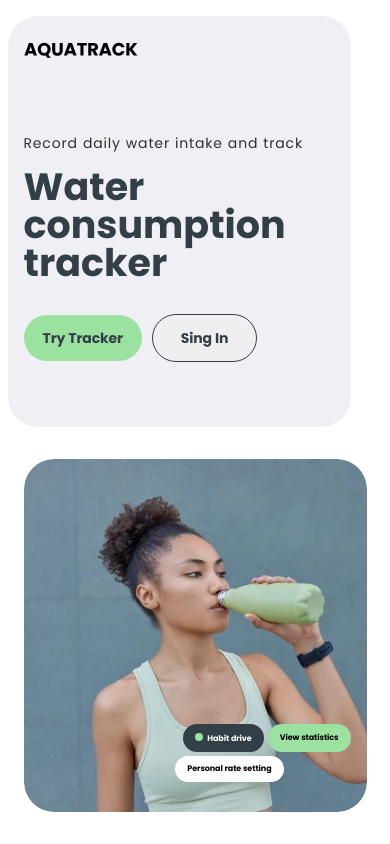
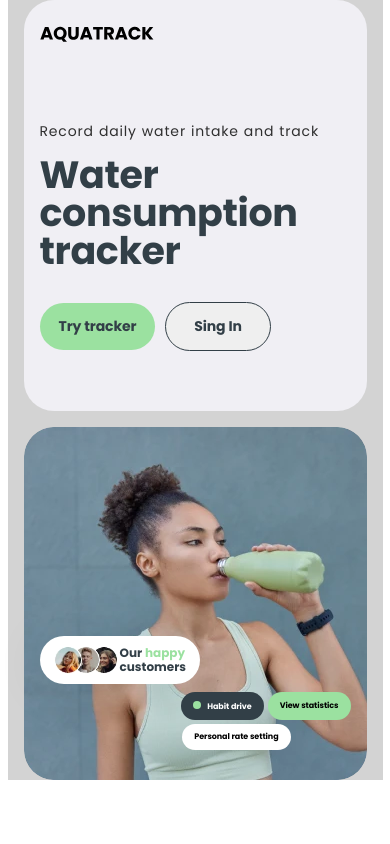
Before and after one commit to Serhii-Ivanchenko/Team-03-project-front, a React (Vite) app: page / in a window 390 px wide. Built offline with nearby package versions, Linux system fonts and the light colour scheme.

Commit message:
complete styling for mobile

```diff
--- a/src/components/HomePage/AdvantagesSection/AdvantagesSection.jsx
+++ b/src/components/HomePage/AdvantagesSection/AdvantagesSection.jsx
@@ -1,16 +1,73 @@
 import css from "./AdvantagesSection.module.css";
+import firstGirl1x from "../../../assets/images/main_page/first_girl_avatar_1x.webp";
+import firstGirl2x from "../../../assets/images/main_page/first_girl_avatar_2x.webp";
+import boy1x from "../../../assets/images/main_page/boy_avatar_1x.webp";
+import boy2x from "../../../assets/images/main_page/boy_avatar_2x.webp";
+import secondGirl1x from "../../../assets/images/main_page/second_girl_avatar_1x.webp";
+import secondGirl2x from "../../../assets/images/main_page/second_girl_avatar_2x.webp";
 
 const AdvantagesSection = () => {
   return (
-    <div className={css.img}>
-      {/* <span className={css.customers}>
+    <div className={css.advSection}>
+      <div className={css.happyContainer}>
+        <ul className={css.happyList}>
+          <li className={css.happyItem}>
+            <picture>
+              <source
+                type="image/webp"
+                srcSet={`${firstGirl1x} 1x, ${firstGirl2x} 2x`}
+              />
+              <img
+                className={css.happyImage}
+                src={firstGirl1x}
+                srcSet={`${firstGirl1x} 1x, ${firstGirl2x} 2x`}
+                alt="happy-girl"
+                loading="lazy"
+                width="28"
+                height="28"
+              />
+            </picture>
+          </li>
+          <li className={css.happyItem}>
+            <picture>
+              <source type="image/webp" srcSet={`${boy1x} 1x, ${boy1x} 2x`} />
+              <img
+                className={css.happyImage}
+                src={boy1x}
+                srcSet={`${boy1x} 1x, ${boy2x} 2x`}
+                alt="happy-boy"
+                loading="lazy"
+                width="28"
+                height="28"
+              />
+            </picture>
+          </li>
+          <li className={css.happyItem}>
+            <picture>
+              <source
+                type="image/webp"
+                srcSet={`${secondGirl1x} 1x, ${secondGirl2x} 2x`}
+              />
+              <img
+                className={css.happyImage}
+                src={secondGirl1x}
+                srcSet={`${secondGirl2x} 1x, ${secondGirl2x} 2x`}
+                alt="happy-girl"
+                loading="lazy"
+                width="28"
+                height="28"
+              />
+            </picture>
+          </li>
+        </ul>
 
-        <img src={.} alt="Heart" />
-        <img src={} alt="Star" />
-        <img src={} alt="Check" />
-        Our happy customers
-      </span> */}
-      {/* <span className={css.happy}>happy</span> */}
+        <div className={css.happyCustomers}>
+          <p className={css.happyText}>
+            Our <span className={css.accent}>happy</span> customers
+          </p>
+        </div>
+      </div>
+
       <div className={css.infoStaticsBtn}>
         <button className={css.habitbtn}>
           <span className={css.circle}></span> Habit drive
--- a/src/components/HomePage/AdvantagesSection/AdvantagesSection.module.css
+++ b/src/components/HomePage/AdvantagesSection/AdvantagesSection.module.css
@@ -1,67 +1,216 @@
-
-.img{
+.advSection {
+    padding: 0 16px;
     background-image: url(../../../assets/images/main_page/main_page_mobile_girl_1x.webp);
     background-repeat: no-repeat;
-width: 343px;
+    background-size: contain;
+    background-position: center;
+    max-width: 343px;
     height: 353px;
     border-radius: 30px;
-margin-top:16px;
-float: left;
 }
 
-.habitbtn{
-    background: #323F47;
-color: #FFF;
+@media only screen and (max-width: 767px) and (min-resolution: 192dpi) {
+    .advSection {
+        background-image: url(../../../assets/images/main_page/main_page_mobile_girl_2x.webp);
+    }
+}
 
+@media only screen and (min-width: 768px) {
+    .advSection {
+        background-image: url(../../../assets/images/main_page/main_page_tablet_girl_1x.webp);
+        /* height: 1024px;
+        padding-top: 32px;
+        padding-bottom: 32px;
+        background-size: 50% 100%; */
     }
-.statistics, .habitbtn, .rate{
+}
+
+@media only screen and (min-width: 768px) and (min-resolution: 192dpi) {
+    .advSection {
+        background-image: url(../../../assets/images/main_page/main_page_tablet_girl_2x.webp);
+    }
+}
+
+@media only screen and (min-width: 1440px) {
+    .advSection {
+        background-image: url(../../../assets/images/main_page/main_page_desktop_girl_1x.webp);
+        /* padding-bottom: 32px;
+        padding-top: 32px;
+        height: 900px;
+        background-size: contain; */
+    }
+}
+
+@media only screen and (min-width: 1440px) and (min-resolution: 192dpi) {
+    .advSection {
+        background-image: url(../../../assets/images/main_page/main_page_desktop_girl_2x.webp);
+    }
+}
+
+
+
+/*  */
+.happyContainer {
+    width: 160px;
+    height: 48px;
+    margin-top: 209px;
+    margin-bottom: 8px;
+    padding: 10px 14px;
+    display: flex;
+    align-items: center;
+    border-radius: 30px;
+    background: #FFF;
+    box-shadow: 0px 4px 50px 0px rgba(0, 0, 0, 0.10);
+}
+
+@media only screen and (min-width: 768px) {
+    .hero-reviews-container {
+        flex-direction: row;
+        gap: 12px;
+    }
+}
+
+.happyList {
+    display: flex;
+    padding-right: 1px;
+}
+
+@media only screen and (min-width: 768px) {
+    .hero-reviews-list {
+        padding-right: 0;
+    }
+}
+
+.happyItem {
+    flex-shrink: 0;
+}
+
+.happyItem:nth-child(3) {
+    margin-left: -10px;
+    z-index: 1;
+}
+
+.happyItem:nth-child(2) {
+    margin-left: -10px;
+    z-index: 2;
+}
+
+.happyItem:nth-child(1) {
+    z-index: 3;
+}
+
+@media only screen and (min-width: 768px) {
+    .happyItem:nth-child(2) {
+        margin-left: -13px;
+    }
+}
+
+@media only screen and (min-width: 768px) {
+    .happyItem:nth-child(3) {
+        margin-left: -12px;
+    }
+}
+
+.happyImage {
+    width: 28px;
+    height: 28px;
+    /* border: 2px solid #1D1D1D; */
+
+    border-radius: 100px;
+    /* border: 2px solid #1D1D1D; */
+    background: transparent;
+}
+
+@media only screen and (min-width: 768px) {
+    .hero-reviews-image {
+        width: 54px;
+        height: 54px;
+        border: 3px solid #1D1D1D;
+    }
+}
+
+
+.happyCustomers {
+    display: flex;
+    align-items: center;
+    margin-left: 65px;
+}
+
+@media only screen and (min-width: 768px) {
+    .hero-wrapper-first {
+        flex-direction: column;
+        gap: 8px;
+    }
+}
+
+.happyText {
+    color: #323F47;
+    font-family: Poppins;
+    font-size: 12px;
+    font-style: normal;
+    font-weight: 700;
+    line-height: 1.17em;
+}
+
+.accent {
+    color: #9BE1A0;
+}
+
+
+
+
+/*  */
+
+.infoStaticsBtn {
+    display: flex;
+    gap: 4px;
+    justify-content: flex-end;
+    margin-bottom: 4px;
+}
+
+.statistics,
+.habitbtn,
+.rate {
     border-radius: 30px;
     padding: 9px 12px;
-    border:none;
+    border: none;
     text-align: center;
     font-family: Poppins;
     font-size: 8px;
     font-style: normal;
     font-weight: 700;
-line-height: 8px;
-letter-spacing: -0.08px;
-
+    line-height: 1em;
+    letter-spacing: -0.01em;
+}
+.habitbtn {
+    background: #323F47;
+    color: #FFF;
 }
 
-
-.statistics{
-    background:#9BE1A0;
-}
-.rate{
-    background: #FFF;
-}
-
-.infoStaticsBtn{
-    display: flex;
-gap:4px;
-    margin-top: 265px;
-    margin-right: 16px;
-justify-content: flex-end;
-}
-
-
-.ratebtn{
-        display: flex;
-    justify-content: flex-end;
-       padding-top: 4px;
-    padding-right: 83px;
-
-}
-
-
-.circle{
+.circle {
     border-radius: 50px;
     background-color: #9BE1A0;
     width: 8px;
     height: 8px;
     display: inline-block;
-     margin-right: 2px;
+    margin-right: 4px;
 }
+
+.statistics {
+    background: #9BE1A0;
+}
+
+.ratebtn {
+    display: flex;
+    justify-content: flex-end;
+    margin-right: 60px;
+}
+
+.rate {
+    background: #FFF;
+}
+
+
 /* ================================== */
 
 
@@ -100,31 +249,34 @@ line-height: 22.4px;
 
 @media screen and (min-width: 768px) {
 
-.img{
+    .img {
         background-image: url(../../../assets/images/main_page/main_page_tablet_girl_1x.webp);
         width: 704px;
         height: 446px;
 
     }
-.infoStaticsBtn{
+
+    .infoStaticsBtn {
         display: flex;
-gap:10px;
+        gap: 10px;
         margin-top: 336px;
         margin-right: 32px;
         justify-content: flex-end;
     }
 
 
-.statistics, .habitbtn, .rate{
+    .statistics,
+    .habitbtn,
+    .rate {
         padding: 11px 16px;
-    border:none;
+        border: none;
         font-size: 12px;
         line-height: 12px;
         letter-spacing: -0.12px;
 
     }
 
-.ratebtn{
+    .ratebtn {
         display: flex;
         justify-content: flex-end;
         padding-top: 10px;
@@ -144,7 +296,7 @@ letter-spacing: -0.12px;
 
 @media screen and (min-width: 1440px) {
 
-.img{
+    .img {
         background-image: url(../../../assets/images/main_page/main_page_desktop_girl_1x.webp);
         width: 672px;
         height: 736px;
@@ -161,15 +313,15 @@ letter-spacing: -0.12px;
 
 } */
 
-.infoStaticsBtn{
+    .infoStaticsBtn {
         display: flex;
-gap:10px;
+        gap: 10px;
         margin-top: 594px;
         /* margin-right: 32px; */
         /* justify-content: flex-end; */
     }
 
-.ratebtn{
+    .ratebtn {
         display: flex;
         justify-content: flex-end;
         padding-top: 10px;
--- a/src/components/HomePage/WelcomeSection/WelcomeSection.jsx
+++ b/src/components/HomePage/WelcomeSection/WelcomeSection.jsx
@@ -12,7 +12,7 @@ const WelcomeSection = () => {
         <p className={css.descr}>Record daily water intake and track</p>
         <h1 className={css.title}>Water consumption tracker</h1>
         <Link className={css.singup} to="/signup">
-          <button className={css.btn}>Try Tracker</button>
+          <button className={css.btn}>Try tracker</button>
         </Link>
         <Link className={css.singin} to="/signin">
           <button className={css.btnSingIn}>Sing In</button>
--- a/src/components/HomePage/WelcomeSection/WelcomeSection.module.css
+++ b/src/components/HomePage/WelcomeSection/WelcomeSection.module.css
@@ -1,71 +1,63 @@
 .mainContainer {
-  width: 343px;
+  max-width: 343px;
   height: 411px;
+  padding: 24px 16px;
   background-color: #f0eff4;
   border-radius: 30px;
-  margin: 16px;
-  float:right;
 }
 
 .logoMain {
-  margin-left: 16px;
-  margin-top: 24px;
+margin-bottom: 74px;
 }
 
 .descr {
+  margin-bottom: 16px;
   color: #2f2f2f;
   font-size: 14px;
   font-weight: 400;
-  line-height: 18px;
-  letter-spacing: 0.84px;
-  padding-bottom: 16px;
+  line-height: 1.29em;
+  letter-spacing: 0.06em;
 }
 
 .title {
+  margin-bottom: 32px;
   font-size: 38px;
   font-style: normal;
   font-weight: 700;
-  line-height: 38px;
+  line-height: 1em;
   font-family: "Poppins", sans-serif;
   color: #323f47;
-  padding-bottom: 32px;
-
-
+  letter-spacing: -0.01em;
 }
 
 .btn {
-  padding-right: 16px;
-  text-decoration: none;
+padding: 14px 19px;
+  margin-right: 10px;
   font-family: "Poppins", sans-serif;
   font-weight: 700;
   font-size: 14px;
-  line-height: 18px;
-  letter-spacing: -0.14px;
-  text-align: center;
+  line-height: 1.29em;
+  letter-spacing: -0.01em;
   color: #323f47;
   border: none;
   background-color: #9be1a0;
-  padding: 14px 19px;
   border-radius: 30px;
-  margin-right: 10px;
-
 }
 .btn:hover {
   background-color: #87d28d;
 }
 
 .btnSingIn {
-  padding-right: 16px;
+  padding: 14px 28px;
   text-decoration: none;
   font-family: "Poppins", sans-serif;
   font-weight: 700;
   font-size: 14px;
-  line-height: 18px;
+  line-height: 1.29em;
   letter-spacing: -0.14px;
   text-align: center;
   color: #323f47;
 
-  padding: 14px 28px;
   border-radius: 30px;
   border: 1px solid #323f47;
 }
@@ -75,9 +67,6 @@
   color: #87d28d;
 }
 
-.welcome {
-  padding: 74px 16px;
-}
 
 
 
--- a/src/components/Logo/Logo.jsx
+++ b/src/components/Logo/Logo.jsx
@@ -4,13 +4,9 @@ import css from "./Logo.module.css";
 
 const Logo = () => {
   return (
-    <div className={css.logo}>
       <svg className={css.logo} width={114} height={20}>
         <use className={css.logoicon} href={`${myIcon}#icon-AquaTrack`}></use>
       </svg>
-
-
-    </div>
   );
 }
 
--- a/src/index.css
+++ b/src/index.css
@@ -73,6 +73,7 @@ ul,
 ol {
   margin: 0;
   padding: 0;
+  list-style: none;
 }
 
 img {
--- a/src/pages/HomePage/HomePage.jsx
+++ b/src/pages/HomePage/HomePage.jsx
@@ -6,8 +6,8 @@ import css from "./HomePage.module.css";
 export default function HomePage() {
 
   return (
-    <div>
-      <WelcomeSection classname={css.wel} />
+    <div className={css.homePage}>
+      <WelcomeSection className={css.wel} />
       <AdvantagesSection />
     </div>
   );
--- a/src/pages/HomePage/HomePage.module.css
+++ b/src/pages/HomePage/HomePage.module.css
@@ -1,3 +1,12 @@
-/* .wel{
-    border-radius: 30px;
-} */
+.homePage {
+    display: flex;
+    flex-direction: column;
+    gap: 16px;
+}
+
+@media only screen and (min-width: 768px) {
+  .homePage {
+    flex-direction: row;
+    gap: 32px;
+  }
+}
```
Lines whose indentation alone changed are shown as unchanged.
